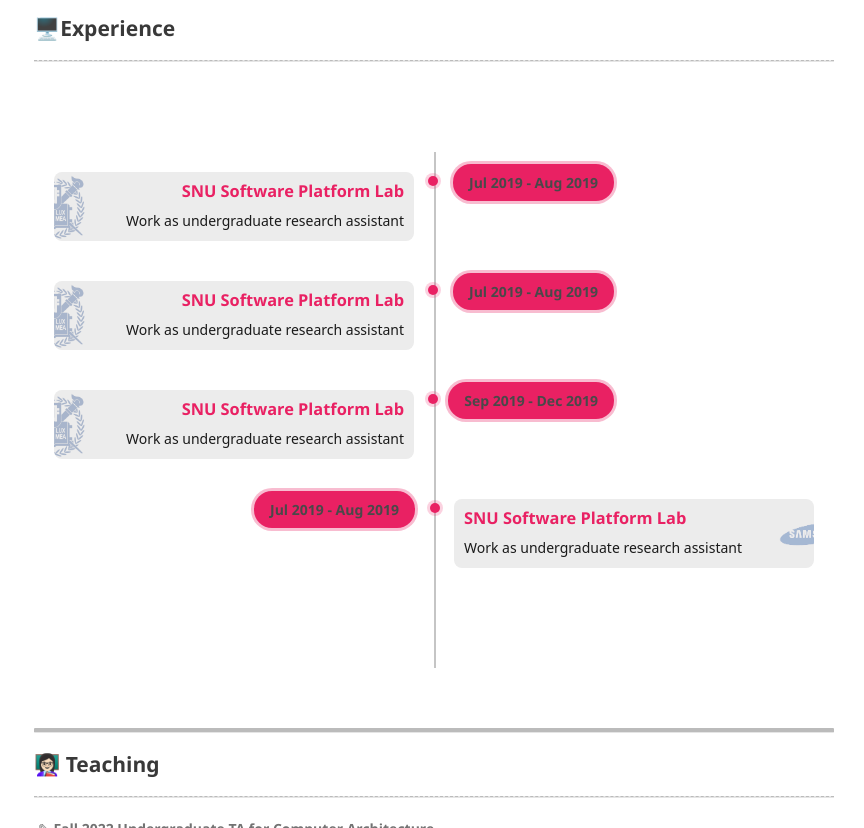
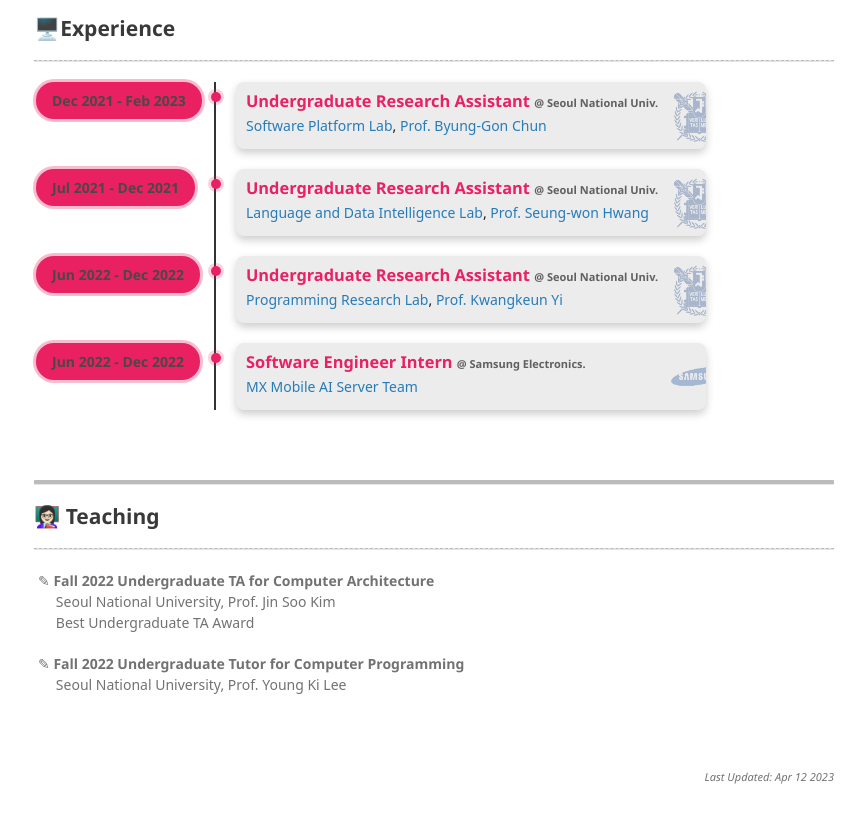
Before and after one commit to wookjeHan/WookjeHan.github.io, a plain HTML site: page index.html in a window 1280 px wide. Shown: the part 1271-2099 px from the top of the page, without its empty margins (416-1280 px from the left). Drawn offline with Linux system fonts and the light colour scheme; files whose address does not match are found by name.

Commit message:
Add Experience

```diff
--- a/assets/css/style.css
+++ b/assets/css/style.css
@@ -39,10 +39,12 @@
     background: #ececec;
     color: #1a1a1a;
     border-radius: 8px;
-    max-width: 600px;
+    max-width: 450px;
     display: flex;
     justify-content: space-between;
     box-shadow: 0 4px 8px 0 rgba(0, 0, 0, 0.2);
+    /* overflow: hidden; */
+
   }
 
   /* Rounded border */
@@ -82,6 +84,17 @@
     left: -39px;
     border: 3px solid orangered;
   }
+
+
+  .samsungImage {
+    background: url(/assets/img/samsung.png);
+    opacity: .3;
+    margin: -10px;
+    width: 40px;
+    /* height: calc(100% + 20px); */
+    background-size: cover;
+  }
+
   .logoColumbia{
     background: url(/assets/img/Columbia.png);
     margin:-10px;
@@ -97,6 +110,14 @@
     width: 70px;
     /* height: calc(100% + 20px); */
     opacity: 70%;
+    background-size: cover;
+  }
+  .logoSNUExperience{
+    background: url(/assets/img/SNU.png);
+    opacity: .3;
+    margin: -10px;
+    width: 40px;
+    /* height: calc(100% + 20px); */
     background-size: cover;
   }
   /* news */
@@ -157,101 +178,43 @@
     opacity:0.7;
     border-radius:50%;
   }
-
-  /* For Experience */
-  .card_experience {
-    position: relative;
-    margin: 0 0 0px 0px;
-    padding: 10px;
-    /* background: #e9e3f4; */
-    background: #ececec;
-    color: #1a1a1a;
-    border-radius: 8px;
-    max-width: 1000px;
-    display: flex;
-    flex-direction: column;
-    justify-content: space-between;
-    max-height: 200px;
-    overflow: hidden;
+  /* Experience */
+  /* Timeline Container */
+  .timeline_experience {
+    background: var(--primary-color);
+    margin: 20px auto;
+    padding: 0 0 0 180px;
   }
 
-  .snuImage {
-    position: absolute;
-    width: 80px;
-    height: 80px;
-    opacity: .3;
-    left: 0;
-    top: 50%;
-    transform: translate(-50%, -50%);
+  /* Title of the card */
+  .title_experience {
+    /* color: #221639; */
+    color:rgba(233,33,99,1);
+    position: relative;
+    /* height: 1px; */
   }
 
-
-  .samsungImage {
-    position: absolute;
-    width: 80px;
-    height: 80px;
-    opacity: .3;
-    right: 0;
-    top: 50%;
-    transform: translate(50%, -50%);
-  }
-
-  .info_experience {
-    /* display: flex; */
-    /* flex-direction: column; */
-    gap: -10px;
-  }
-  .timeline_experience{
-    position:relative;
-    margin:50px auto;
-    padding:40px 0;
-    box-sizing:border-box;
-  }
-  .timeline_experience:before{
-    content:'';
-    position:absolute;
-    left:50%;
-    width:2px;
-    height:100%;
-    background:#c5c5c5;
-  }
-  .timeline_experience ul{
-    padding:0;
-    margin:0;
-  }
-  .timeline_experience ul li{
-    list-style:none;
-    position:relative;
-    width:50%;
-    padding:20px 20px;
-    box-sizing:border-box;
-  }
-  .content{
-    padding-bottom:20px;
-  }
-
-  .timeline_experience ul li:nth-last-child(5){
-    float:left;
-    text-align:right;
-    clear:both;
-  }
-  .timeline_experience ul li:nth-last-child(5):before
-  {
+  /* Timeline dot  */
+  .title_experience::before {
     content:'';
     position:absolute;
     width:10px;
     height:10px;
-    top:24px;
-    right:-4px;
+    /* top:24px; */
+    /* left:50%; */
+    left: -35px;
+    border-radius:50%;
+    /* border-radius: 999px; */
+    box-shadow:0 0 0 3px rgba(233,33,99,0.2);
     background:rgba(233,33,99,1);
-    border-radius:50%;
-    box-shadow:0 0 0 3px rgba(233,33,99,0.2);
+
   }
-  .timeline_experience ul li:nth-last-child(5) .time
+
+  .time
   {
     position:absolute;
-    top:12px;
-    right:-180px;
+    top:0%;
+    left:-200px;
     margin:0;
     padding:8px 16px;
     background:rgba(233,33,99,1);
@@ -261,154 +224,13 @@
   }
 
 
-  .timeline_experience ul li:nth-last-child(4){
-    float:left;
-    text-align:right;
-    clear:both;
-  }
-  .timeline_experience ul li:nth-last-child(4):before
-  {
-    content:'';
-    position:absolute;
-    width:10px;
-    height:10px;
-    top:24px;
-    right:-4px;
-    background:rgba(233,33,99,1);
-    border-radius:50%;
-    box-shadow:0 0 0 3px rgba(233,33,99,0.2);
-  }
-  .timeline_experience ul li:nth-last-child(4) .time
-  {
-    position:absolute;
-    top:12px;
-    right:-180px;
-    margin:0;
-    padding:8px 16px;
-    background:rgba(233,33,99,1);
-    color:#fff;
-    border-radius:18px;
-    box-shadow:0 0 0 3px rgba(233,33,99,0.3);
-  }
-
-
-  .timeline_experience ul li:nth-last-child(3){
-    float:left;
-    text-align:right;
-    clear:both;
-  }
-  .timeline_experience ul li:nth-last-child(3):before
-  {
-    content:'';
-    position:absolute;
-    width:10px;
-    height:10px;
-    top:24px;
-    right:-4px;
-    background:rgba(233,33,99,1);
-    border-radius:50%;
-    box-shadow:0 0 0 3px rgba(233,33,99,0.2);
-  }
-  .timeline_experience ul li:nth-last-child(3) .time
-  {
-    position:absolute;
-    top:12px;
-    right:-180px;
-    margin:0;
-    padding:8px 16px;
-    background:rgba(233,33,99,1);
-    color:#fff;
-    border-radius:18px;
-    box-shadow:0 0 0 3px rgba(233,33,99,0.3);
-  }
-
-  .timeline_experience ul li:nth-last-child(2){
-    float:right;
-    text-align:left;
-    clear:both;
-  }
-  .timeline_experience ul li:nth-last-child(2):before
-  {
-    content:'';
-    position:absolute;
-    width:10px;
-    height:10px;
-    top:24px;
-    left:-4px;
-    background:rgba(233,33,99,1);
-    border-radius:50%;
-    box-shadow:0 0 0 3px rgba(233,33,99,0.2);
-  }
-  .timeline_experience ul li:nth-last-child(2) .time
-  {
-    position:absolute;
-    top:12px;
-    left:-180px;
-    margin:0;
-    padding:8px 16px;
-    background:rgba(233,33,99,1);
-    color:#fff;
-    border-radius:18px;
-    box-shadow:0 0 0 3px rgba(233,33,99,0.3);
-  }
-
-
-  .timeline_experience ul li h3{
-    padding:0;
-    margin:0;
-    color:rgba(233,33,99,1);
-    font-weight:600;
-  }
-  .timeline_experience ul li p{
-    margin:10px 0 0;
-    padding:0;
-  }
-  .timeline_experience ul li .time h4{
+  .time h4{
     margin:0;
     padding:0;
     font-size:14px;
   }
 
-  @media(max-width:1000px)
-  {
-    .timeline_experience{
-      width:100%;
-    }
-  }
-  @media(max-width:767px){
-    .timeline_experience{
-      width:100%;
-      padding-bottom:0;
-    }
-    h1{
-      font-size:40px;
-      text-align:center;
-    }
-    .timeline_experience{
-      left:20px;
-      height:100%;
-    }
-    .timeline_experience ul li:nth-child(odd),
-    .timeline_experience ul li:nth-child(even)
-    {
-      width:100%;
-      text-align:left;
-      padding-left:50px;
-      padding-bottom:50px;
-    }
-    .timeline_experience ul li:nth-child(odd):before,
-    .timeline_experience ul li:nth-child(even):before
-    {
-      top:-18px;
-      left:16px;
-    }
-    .timeline_experience ul li:nth-child(odd) .time,
-    .timeline_experience ul li:nth-child(even) .time{
-      top:-30px;
-      left:50px;
-      right:inherit;
-    }
-  }
+
   /* Teaching */
   .teachinglist {
     list-style: none;
--- a/index.html
+++ b/index.html
@@ -167,57 +167,59 @@ Findings of ACL, 2022 <a href="https://aclanthology.org/2022.findings-acl.37.pdf
 
 <h2 id="experience">🖥️Experience</h2>
 <hr class="dashed">
-<body>
+
 <div class="timeline_experience">
-    <ul>
-
-      <li>
-        <div class="card_experience">
-          <img src="/assets/img/SNU.png" class="snuImage" />
-          <h3>SNU Software Platform Lab</h3>
-          <p>Work as undergraduate research assistant</p>
+  <div class="outer">
+    <!-- SPL -->
+    <div class="card">
+      <div class="info">
+        <h3 class="title_experience" style="margin-bottom: 5px;">Undergraduate Research Assistant <span style="color: #606060;"><small>@ Seoul National Univ.</small></span></h3>
+        <p style="margin-bottom: 3px"><a href="https://spl.snu.ac.kr/">Software Platform Lab</a>, <a href="https://bgchun.github.io/">Prof. Byung-Gon Chun</a></p>
+      </div>
+      <div class="logoSNUExperience">
       </div>
       <div class="time">
-          <h4>Jul 2019 - Aug 2019</h4>
+        <h4>Dec 2021 - Feb 2023</h4>
       </div>
-      </li>
-
-      <li>
-        <div class="card_experience">
-          <img src="/assets/img/SNU.png" class="snuImage" />
-          <h3>SNU Software Platform Lab</h3>
-          <p>Work as undergraduate research assistant</p>
+    </div>
+    <!-- DATA -->
+    <div class="card">
+      <div class="info">
+        <h3 class="title_experience" style="margin-bottom: 5px;">Undergraduate Research Assistant <span style="color: #606060;"><small>@ Seoul National Univ.</small></span></h3>
+        <p style="margin-bottom: 3px"><a href="https://ldilab-snu.notion.site/ldilab-snu/Home-47ac59b6129f4dfb9d0f5603c317acda/">Language and Data Intelligence Lab</a>, <a href="https://seungwonh.github.io/">Prof. Seung-won Hwang</a></p>
+      </div>
+      <div class="logoSNUExperience">
       </div>
       <div class="time">
-          <h4>Jul 2019 - Aug 2019</h4>
+        <h4>Jul 2021 - Dec 2021</h4>
       </div>
-      </li>
-
-      <li>
-        <div class="card_experience">
-          <img src="/assets/img/SNU.png" class="snuImage" />
-          <h3>SNU Software Platform Lab</h3>
-          <p>Work as undergraduate research assistant</p>
+    </div>
+    <!-- YI -->
+    <div class="card">
+      <div class="info">
+        <h3 class="title_experience" style="margin-bottom: 5px;">Undergraduate Research Assistant <span style="color: #606060;"><small>@ Seoul National Univ.</small></span></h3>
+        <p style="margin-bottom: 3px"><a href="http://ropas.snu.ac.kr/">Programming Research Lab</a>, <a href="http://ropas.snu.ac.kr/~kwang/">Prof. Kwangkeun Yi</a></p>
+      </div>
+      <div class="logoSNUExperience">
       </div>
       <div class="time">
-          <h4>Sep 2019 - Dec 2019</h4>
+        <h4>Jun 2022 - Dec 2022</h4>
       </div>
-      </li>
-
-      <li>
-        <div class="card_experience">
-          <h3>SNU Software Platform Lab</h3>
-          <p>Work as undergraduate research assistant</p>
-          <img src="/assets/img/samsung.png" class="samsungImage" />
+    </div>
+    <!-- SAMSUNG -->
+    <div class="card">
+      <div class="info">
+        <h3 class="title_experience" style="margin-bottom: 5px;">Software Engineer Intern <span style="color: #606060;"><small>@ Samsung Electronics.</small></span></h3>
+        <p style="margin-bottom: 3px"><a href="https://www.samsung.com/us">MX Mobile AI Server Team</a></p>
+      </div>
+      <div class="samsungImage">
       </div>
       <div class="time">
-          <h4>Jul 2019 - Aug 2019</h4>
+        <h4>Jun 2022 - Dec 2022</h4>
       </div>
-      </li>
-      <div style="clear:both;"></div>
-    </ul>
     </div>
-</body>
+</div>
+
 </section>
 
 <!-- Teaching -->
```
Lines whose indentation alone changed are shown as unchanged.
